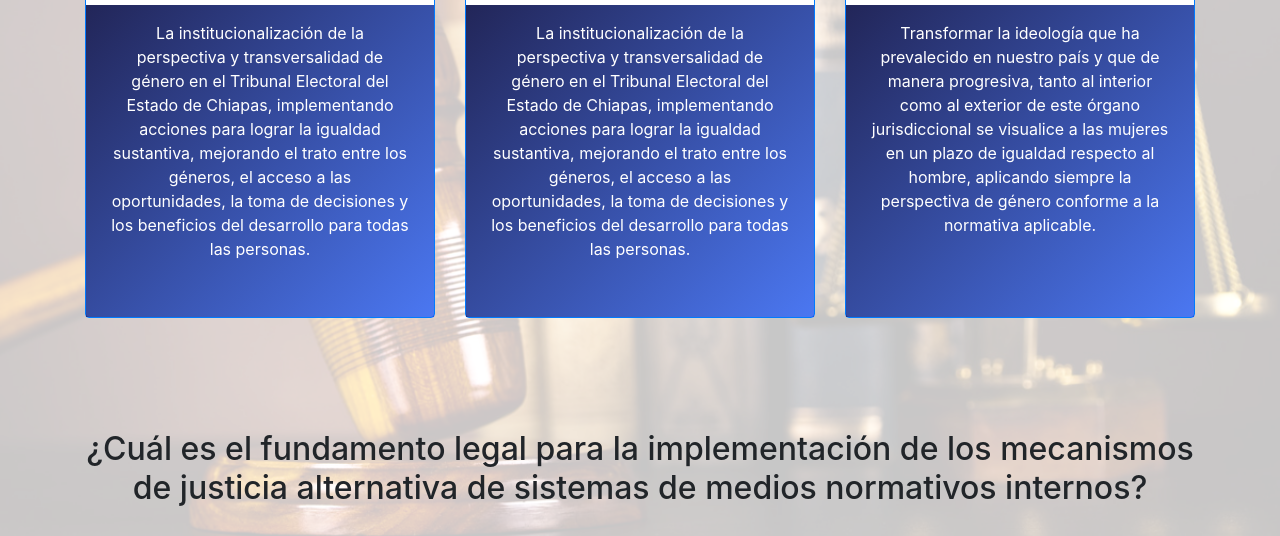
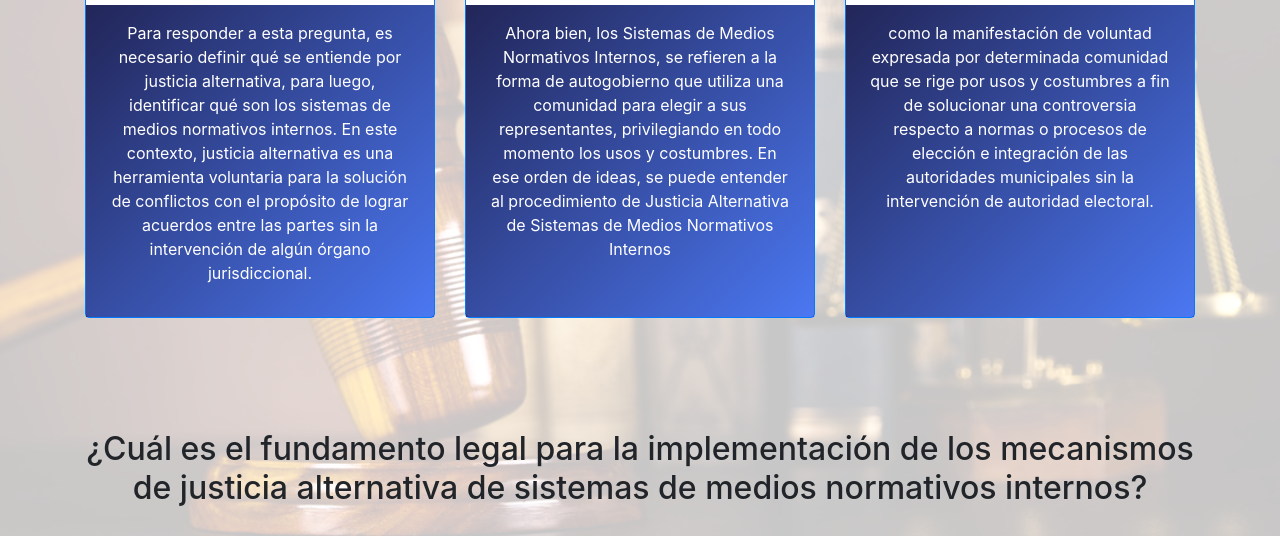
Before and after one commit to ingramirez820/unidad_justicia_alternativa, a plain HTML site: page index.html in a window 1280 px wide. Shown: the part 255-791 px from the top of the page. Drawn offline with Linux system fonts and the light colour scheme; files whose address does not match are found by name.

Commit message:
Cambios en el nav

```diff
--- a/index.html
+++ b/index.html
@@ -30,13 +30,13 @@
     <header class="fixed-top justify-content-around">
         <meta name="sitio" content="Unidad de justicia alternativa de sistemas de medios normativos internos">
         <nav id="navbar" class="navbar navbar-expand-lg navbar-dark bg-gradient nav-menu">
-
-            <a class="navbar-brand col-2" href="index.html"><img class="logo"
-                    src="./img/logo_justicia_alternativa_negativo.png" alt="logo"></a>
-            <button class="navbar-toggler" type="button" data-toggle="collapse" data-target="#navbarNav"
+          <button class="navbar-toggler" type="button" data-toggle="collapse" data-target="#navbarNav"
                 aria-controls="navbarNav" aria-expanded="false" aria-label="Toggle navigation">
                 <span class="navbar-toggler-icon"></span>
             </button>
+            <a class="navbar-brand col-2" href="index.html"><img class="logo"
+                    src="./img/logo_justicia_alternativa_negativo.png" alt="logo"></a>
+
 
             <div class="collapse navbar-collapse" id="navbarNav">
                 <ul class="navbar-nav m-auto">
@@ -90,11 +90,9 @@
                           </div>
                           <div class="bg-gradient justify-content-center text-center">
                             <p class="mx-4 my-3 text-white" style="height: 280px;">
-                              La institucionalización de la perspectiva y transversalidad de género en el Tribunal Electoral del
-                              Estado
-                              de Chiapas, implementando acciones para lograr la igualdad sustantiva, mejorando el trato entre los
-                              géneros, el acceso a las oportunidades, la toma de decisiones y los beneficios del desarrollo para todas
-                              las personas.
+                              Para responder a esta pregunta, es necesario definir qué se entiende por justicia alternativa, para luego, identificar qué son los sistemas de medios normativos internos.
+En este contexto, justicia alternativa es una herramienta voluntaria para la solución de conflictos con el propósito de lograr acuerdos entre las partes sin la intervención de algún órgano jurisdiccional.
+
                             </p>
                           </div>
                         </div>
@@ -106,11 +104,8 @@
                           </div>
                           <div class="bg-gradient align-items-center text-center">
                             <p class="mx-4 my-3 text-white" style="height: 280px;">
-                              La institucionalización de la perspectiva y transversalidad de género en el Tribunal Electoral del
-                              Estado
-                              de Chiapas, implementando acciones para lograr la igualdad sustantiva, mejorando el trato entre los
-                              géneros, el acceso a las oportunidades, la toma de decisiones y los beneficios del desarrollo para todas
-                              las personas.
+                              Ahora bien, los Sistemas de Medios Normativos Internos, se refieren a la forma de autogobierno que utiliza una comunidad para elegir a sus representantes, privilegiando en todo momento los usos y costumbres.
+	En ese orden de ideas, se puede entender al procedimiento de Justicia Alternativa de Sistemas de Medios Normativos Internos
                             </p>
                           </div>
                         </div>
@@ -122,11 +117,7 @@
                           </div>
                           <div class="bg-gradient align-items-center text-center">
                             <p class="mx-4 my-3 text-white" style="height: 280px;">
-                              Transformar la ideología que ha prevalecido en nuestro país y que de manera progresiva, tanto al
-                              interior
-                              como al exterior de este órgano jurisdiccional se visualice a las mujeres en un plazo de igualdad
-                              respecto
-                              al hombre, aplicando siempre la perspectiva de género conforme a la normativa aplicable.
+                              como la manifestación de voluntad expresada por determinada comunidad que se rige por usos y costumbres a fin de solucionar una controversia respecto a normas o procesos de elección e integración de las autoridades municipales sin la intervención de autoridad electoral.
                               <br>
                             </p>
                           </div>
```
